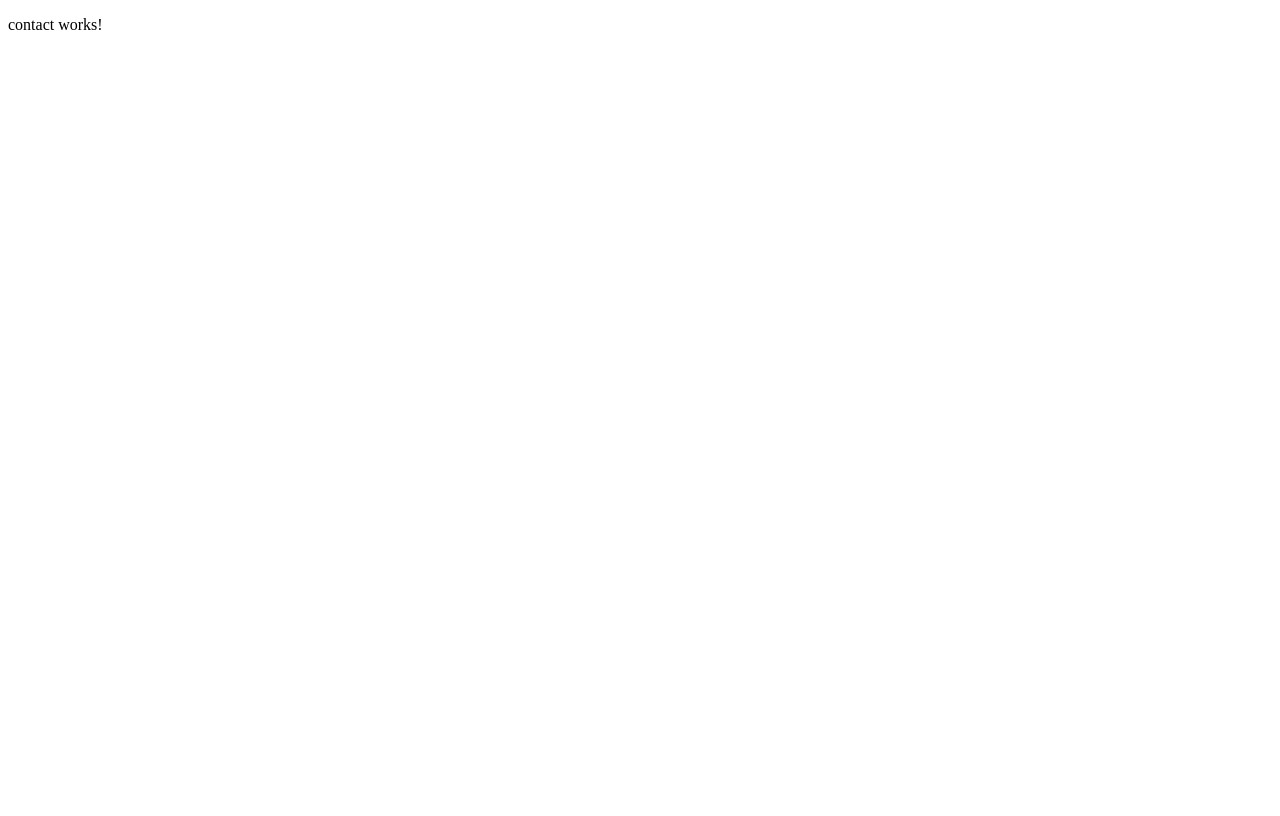
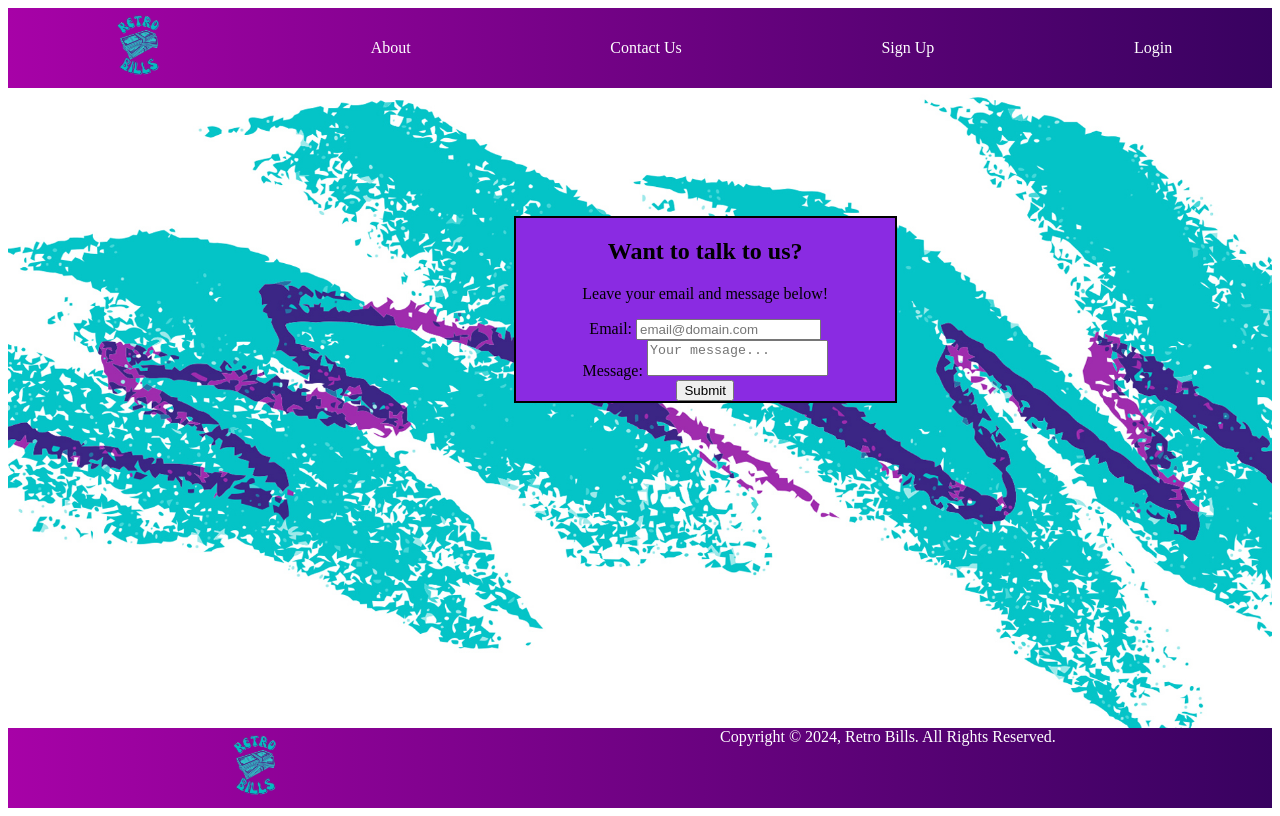
Before and after one commit to SudoBlu/RetroBills-SP24, an Angular app in the folder retrobills.client/: page /home/contact in a window 1280 px wide. Built offline with nearby package versions, Linux system fonts and the light colour scheme.

Commit message:
Contact and About Update
Added content to About and Contact pages
Updated home page

```diff
--- a/retrobills.client/src/app/about/about.component.html
+++ b/retrobills.client/src/app/about/about.component.html
@@ -1 +1,20 @@
-<p>about works!</p>
+<header>
+    <img src="../../assets/assets/Homepage assets/retro_Money__1_RemovebgPreview.png" alt="Retro Bills Logo">
+
+    <button class="link-button" (click)="OnAboutClicked()">About
+    </button>
+    <button class="link-button" (click)="OnContactClicked()">Contact Us
+    </button>
+    <button class="link-button" (click)="OnSignUpClick()">Sign Up
+    </button>
+    <button class="link-button" (click)="OnLoginClick()">Login
+    </button>
+</header>
+<div class="content">
+    <div class="box">
+        <h2>Our Mission</h2>
+        <span>
+            At RocketBills, our mission is to empower individuals on their journey towards financial wellness by harnessing the transformative capabilities of artificial intelligence. We believe that everyone deserves access to personalized, intuitive tools that facilitate smarter financial decision-making. Through our innovative AI-driven platform, we strive to provide actionable insights, personalized recommendations, and proactive solutions tailored to each user's unique financial situation. With RocketBills, our goal is to demystify finance, alleviate stress, and pave the way towards a brighter, more secure financial future for all.
+        </span>
+    </div>
+</div>
--- a/retrobills.client/src/app/about/about.component.ts
+++ b/retrobills.client/src/app/about/about.component.ts
@@ -1,10 +1,38 @@
 import { Component } from '@angular/core';
+import { Router, ActivatedRoute } from '@angular/router';
 
 @Component({
   selector: 'app-about',
   templateUrl: './about.component.html',
-  styleUrl: './about.component.css'
+  styleUrl: '../home/home.component.css'
 })
 export class AboutComponent {
+  constructor(private router: Router, private route: ActivatedRoute) {}
 
+  /**
+   * Navigates to the login page after clicking the Log In Button
+   */
+  OnLoginClick(){
+    this.router.navigate(['login'])
+  }
+
+  /**
+   * Navigates to the signup page after
+   * clicking the Sign Up button
+   */
+  OnSignUpClick(){
+    this.router.navigate(['signup'])
+  }
+
+  OnAboutClicked(){
+    this.router.navigate(['home/about'])
+  }
+
+  OnContactClicked(){
+    this.router.navigate(['home/contact'])
+  }
+
+  OnHomeClicked(){
+    this.router.navigate([''])
+  }
 }
--- a/retrobills.client/src/app/contact/contact.component.css
+++ b/retrobills.client/src/app/contact/contact.component.css
@@ -0,0 +1,16 @@
+.contact-form{
+    position: relative;
+    left: 40%;
+    top: 20%;
+    width: 30%;
+    height: auto;
+
+    background-color: blueviolet;
+    border: 2px solid black;
+
+    text-align: center;
+}
+
+textarea{
+    resize: none;
+}
--- a/retrobills.client/src/app/contact/contact.component.html
+++ b/retrobills.client/src/app/contact/contact.component.html
@@ -1 +1,27 @@
-<p>contact works!</p>
+<header>
+    <img src="../../assets/assets/Homepage assets/retro_Money__1_RemovebgPreview.png" alt="Retro Bills Logo">
+
+    <button class="link-button" (click)="OnAboutClicked()">About
+    </button>
+    <button class="link-button" (click)="OnContactClicked()">Contact Us
+    </button>
+    <button class="link-button" (click)="OnSignUpClick()">Sign Up
+    </button>
+    <button class="link-button" (click)="OnLoginClick()">Login
+    </button>
+</header>
+<div class="content">
+    <div class="contact-form">
+        <h2>Want to talk to us?</h2>
+        <p>Leave your email and message below!</p>
+        <form>
+            <span><label>Email: </label><input type="email" placeholder="email@domain.com"/></span><br>
+            <span><label>Message: </label><textarea placeholder="Your message..." cols="20"></textarea></span><br>
+            <button type="submit">Submit</button>
+        </form>
+    </div>
+</div>
+<footer>
+    <img src="../../assets/assets/Homepage assets/retro_Money__1_RemovebgPreview.png" alt="">
+    <span>Copyright &#169; 2024, Retro Bills. All Rights Reserved.</span>
+</footer>
--- a/retrobills.client/src/app/contact/contact.component.ts
+++ b/retrobills.client/src/app/contact/contact.component.ts
@@ -1,10 +1,38 @@
 import { Component } from '@angular/core';
+import { Router, ActivatedRoute } from '@angular/router';
 
 @Component({
   selector: 'app-contact',
   templateUrl: './contact.component.html',
-  styleUrl: './contact.component.css'
+  styleUrls: ['../home/home.component.css', './contact.component.css']
 })
 export class ContactComponent {
+  constructor(private router: Router, private route: ActivatedRoute) {}
 
+  /**
+   * Navigates to the login page after clicking the Log In Button
+   */
+  OnLoginClick(){
+    this.router.navigate(['login'])
+  }
+
+  /**
+   * Navigates to the signup page after
+   * clicking the Sign Up button
+   */
+  OnSignUpClick(){
+    this.router.navigate(['signup'])
+  }
+
+  OnAboutClicked(){
+    this.router.navigate(['home/about'])
+  }
+
+  OnContactClicked(){
+    this.router.navigate(['home/contact'])
+  }
+
+  OnHomeClicked(){
+    this.router.navigate([''])
+  }
 }
--- a/retrobills.client/src/app/home/home.component.css
+++ b/retrobills.client/src/app/home/home.component.css
@@ -11,6 +11,20 @@ header, footer{
     justify-content: space-around;
     padding: auto;
     margin: auto;
+}
+
+footer{
+    text-align: left;
+    vertical-align: middle;
+}
+.link-button{
+    background: none;
+    border: none;
+    cursor: pointer;
+    padding: 0;
+    font: inherit;
+    outline: none;
+    color: white;
 }
 
 .logo{
@@ -33,9 +47,9 @@ header, footer{
 .box{
     position: relative;
     background-color: rgb(1, 1, 106);
-    width: 50%;
-    left: 40%;
-    height: 40%;
+    width: 30%;
+    left: 70%;
+    height: auto;
 
     color: white;
     text-align: center;
--- a/retrobills.client/src/app/home/home.component.html
+++ b/retrobills.client/src/app/home/home.component.html
@@ -1,10 +1,14 @@
 <header>
     <img src="../../assets/assets/Homepage assets/retro_Money__1_RemovebgPreview.png" alt="Retro Bills Logo">
-    <button (click)="OnHomeClicked()">Home</button>
-    <button (click)="OnAboutClicked">About</button>
-    <button (click)="OnContactClicked">Contact Us</button>
-    <button (click)="OnSignUpClick()">Sign Up</button>
-    <button (click)="OnLoginClick()">Login</button>
+
+    <button class="link-button" (click)="OnAboutClicked()">About
+    </button>
+    <button class="link-button" (click)="OnContactClicked()">Contact Us
+    </button>
+    <button class="link-button" (click)="OnSignUpClick()">Sign Up
+    </button>
+    <button class="link-button" (click)="OnLoginClick()">Login
+    </button>
 </header>
 <div class="content">
     <div class="box">
@@ -13,5 +17,6 @@
     </div>
 </div>
 <footer>
-    <img src="/src/assets/assets/Homepage assets/retro_Money__1_RemovebgPreview.png" alt="">
+    <img src="../../assets/assets/Homepage assets/retro_Money__1_RemovebgPreview.png" alt="">
+    <span>Copyright &#169; 2024, Retro Bills. All Rights Reserved.</span>
 </footer>
```
